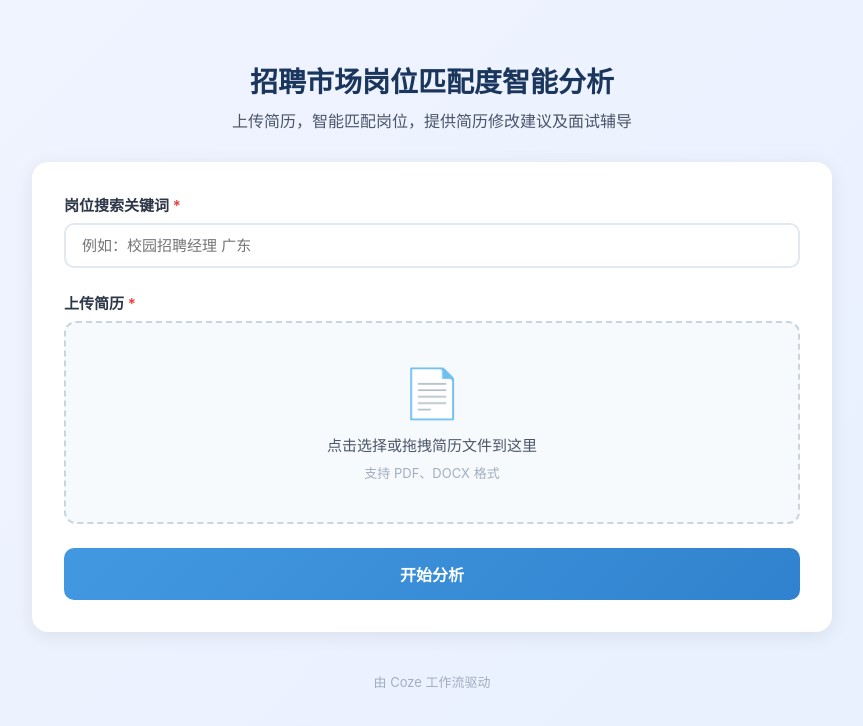
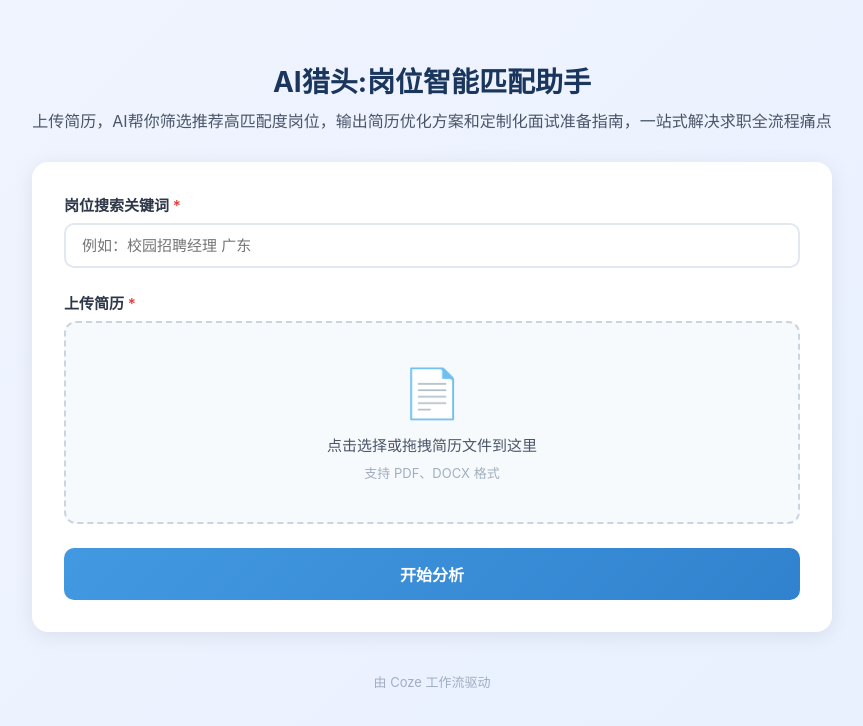
Before and after one commit to Yulialau0511/resume-analysis, a plain HTML site: page index.html in a window 1280 px wide. Shown: the whole page, without its empty margins (208-1071 px from the left). Drawn offline with Linux system fonts and the light colour scheme.

Commit message:
Update index.html

```diff
--- a/index.html
+++ b/index.html
@@ -95,8 +95,8 @@
 <body>
     <div class="container">
         <div class="header">
-            <h1>招聘市场岗位匹配度智能分析</h1>
-            <p>上传简历，智能匹配岗位，提供简历修改建议及面试辅导</p>
+            <h1>AI猎头:岗位智能匹配助手</h1>
+            <p>上传简历，AI帮你筛选推荐高匹配度岗位，输出简历优化方案和定制化面试准备指南，一站式解决求职全流程痛点</p>
         </div>
 
         <div class="card" id="inputCard">
```
